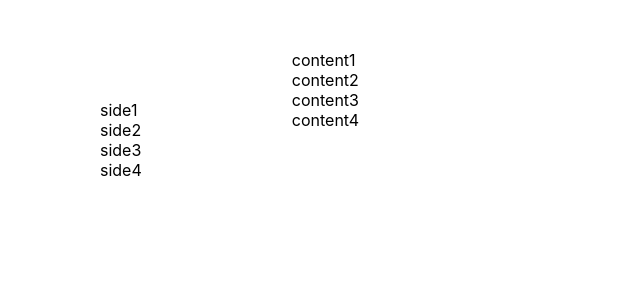
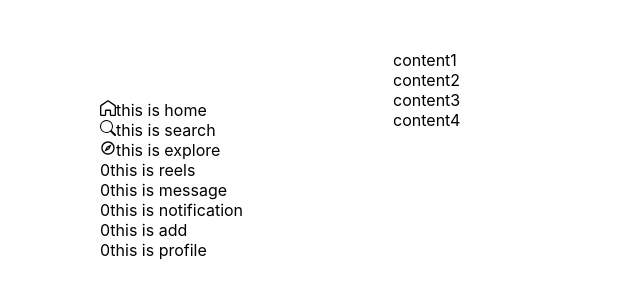
Before and after one commit to SSAFY-G1204/instagram-fe, a React (Create React App) app: page / in a window 1280 px wide. Shown: the top 300 px of the page, without its empty margins (0-640 px from the left). Built offline with nearby package versions, Linux system fonts and the light colour scheme.

Commit message:
start nav dev and try some icons, delete sam.js

```diff
--- a/src/components/explore/Explore.js
+++ b/src/components/explore/Explore.js
@@ -1,14 +1,16 @@
 import React from 'react';
+import NavContent from './NavContent';
 import './Explore.css';
 
 export default function Explore() {
+const navContent = ['home','search','explore','reels','message','notification','add','profile'];
+
   return (
     <div className="frame">
       <nav className="sidebar_container">
-        <span>side1</span>
-        <span>side2</span>
-        <span>side3</span>
-        <span>side4</span>
+        {navContent.map((content)=>(
+          <NavContent content={content} key={navContent.indexOf(content)}/>
+        ))}
       </nav>
       <section className="content_container">
         <span>content1</span>
--- /dev/null
+++ b/src/components/explore/NavContent.js
@@ -0,0 +1,28 @@
+import React from 'react'
+import {GrHomeRounded} from 'react-icons/gr';
+import {BsSearch} from 'react-icons/bs';
+import {MdOutlineExplore} from 'react-icons/md';
+import './NavContent.css'
+
+export default function NavContent( {content} ) {
+  const navContent = ['home','search','explore','reels','message','notification','add','profile'];
+  const contentIcon = {
+    'home':<GrHomeRounded/>,
+    'search':<BsSearch/>,
+    'explore':<MdOutlineExplore/>,
+    'reels':0,
+    'message':0,
+    'notification':0,
+    'add':0,
+    'profile':0
+  }
+
+  console.log(content)
+  return (
+    <div>
+      {contentIcon[content]}
+      this is {content}
+    </div>
+  )
+
+}
--- a/src/components/explore/sam.js
+++ /dev/null
@@ -1 +0,0 @@
-// this is sample JS file
```
Also changed, not shown: src/components/explore/NavContent.css (added).
